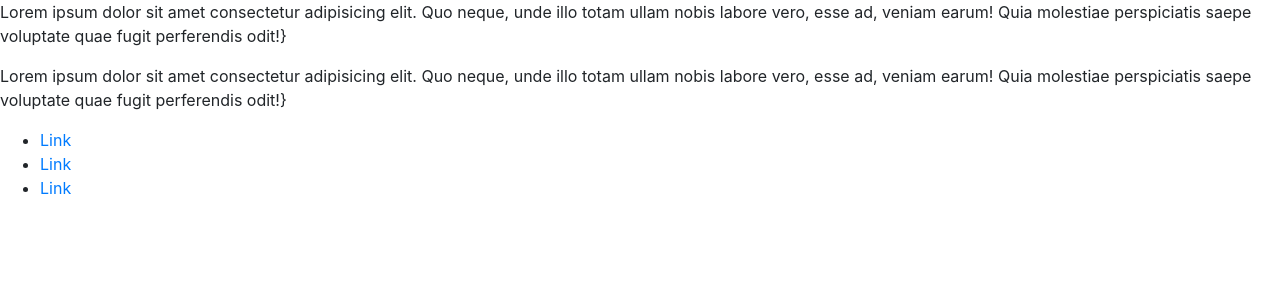
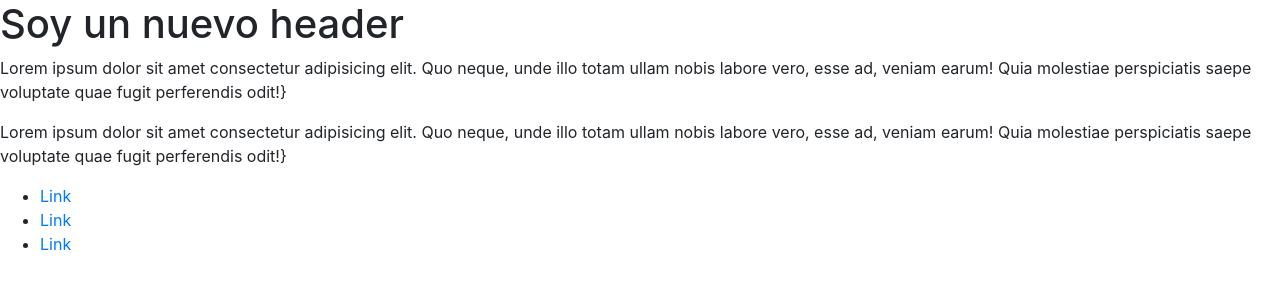
Before and after one commit to matias89/blog, a plain HTML site: page index.html in a window 1280 px wide. Drawn offline with nearby package versions, Linux system fonts and the light colour scheme.

Commit message:
header added

```diff
--- a/index.html
+++ b/index.html
@@ -7,6 +7,9 @@
     <link rel="stylesheet" href="https://stackpath.bootstrapcdn.com/bootstrap/4.4.1/css/bootstrap.min.css" integrity="sha384-Vkoo8x4CGsO3+Hhxv8T/Q5PaXtkKtu6ug5TOeNV6gBiFeWPGFN9MuhOf23Q9Ifjh" crossorigin="anonymous" />
 </head>
 <body>
+  <header id="header1">
+    <h1>Soy un nuevo header</h1>
+  </header>
   <P>Lorem ipsum dolor sit amet consectetur adipisicing elit. Quo neque, unde illo totam ullam nobis labore vero, esse ad, veniam earum! Quia molestiae perspiciatis saepe voluptate quae fugit perferendis odit!}</P>
   <P>Lorem ipsum dolor sit amet consectetur adipisicing elit. Quo neque, unde illo totam ullam nobis labore vero, esse ad, veniam earum! Quia molestiae perspiciatis saepe voluptate quae fugit perferendis odit!}</P>
   <nav>
```
